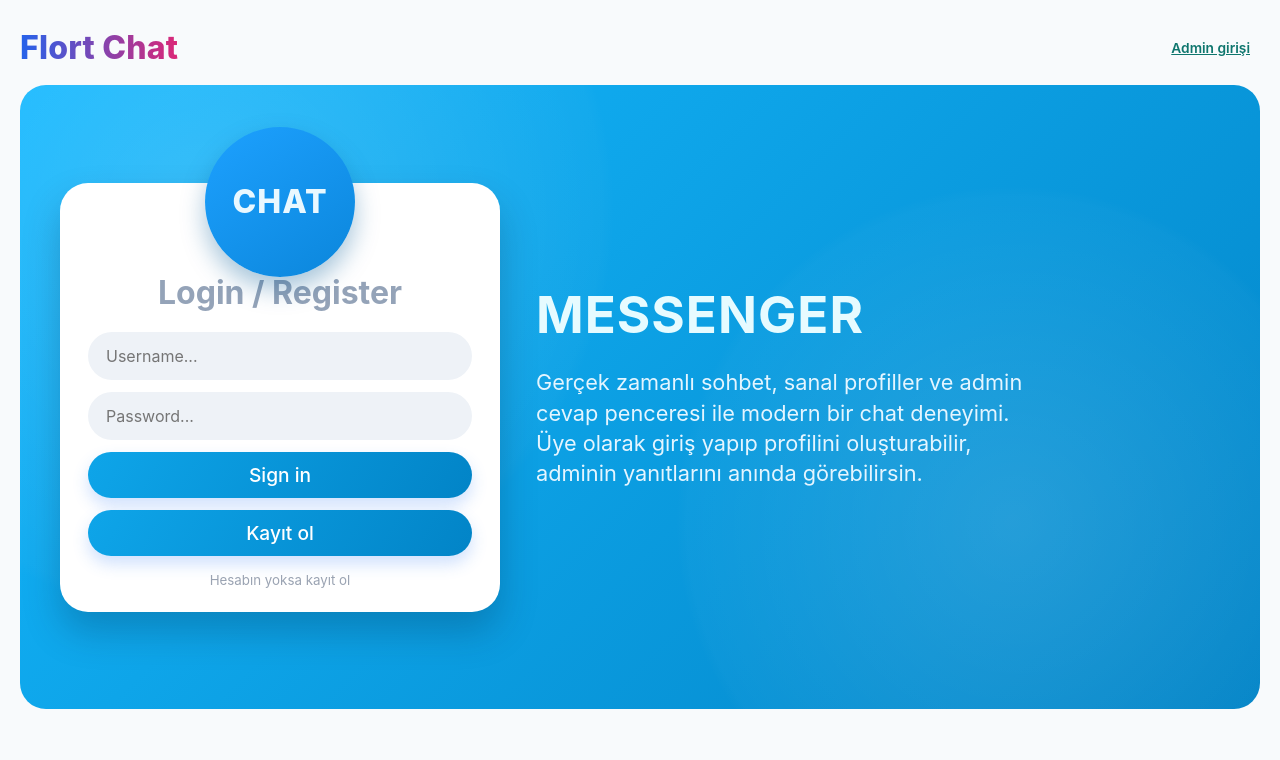
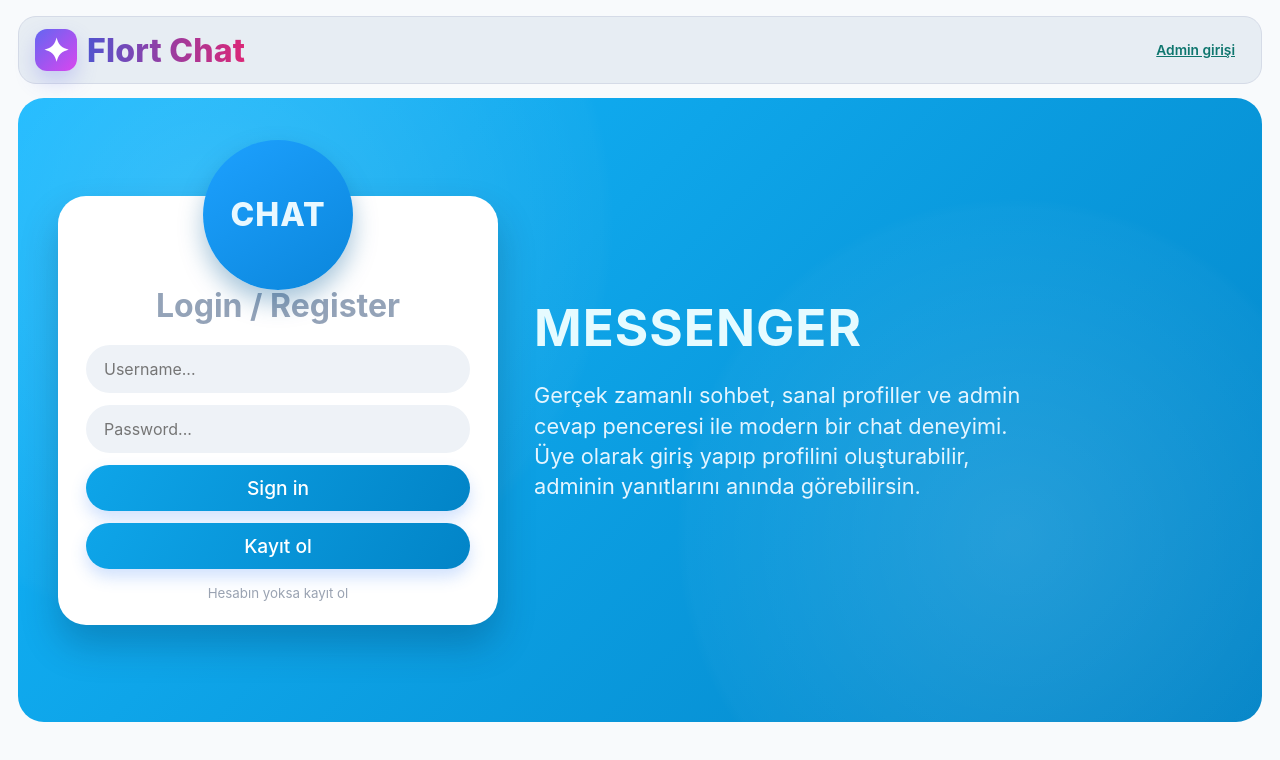
Before and after one commit to muhammetyakac-cell/Flort, a React (Vite) app: page / in a window 1280 px wide. Shown: the top 760 px of the page. Built offline with nearby package versions, Linux system fonts and the light colour scheme.

Commit message:
Apply compact modern visual system across admin and user layouts

```diff
--- a/src/styles.css
+++ b/src/styles.css
@@ -671,3 +671,160 @@ button.active { background: linear-gradient(135deg, #0891b2, #2563eb); }
     transform: translateY(0) scale(1);
   }
 }
+
+/* --- Compact modern refresh (admin + user) --- */
+.layout {
+  max-width: 1380px;
+  padding: 16px 18px 12px;
+}
+
+header {
+  background: rgba(226, 232, 240, 0.75);
+  border: 1px solid #d5dbe7;
+  border-radius: 18px;
+  padding: 12px 16px;
+  margin-bottom: 14px;
+}
+
+header h1 {
+  display: flex;
+  align-items: center;
+  gap: 10px;
+}
+
+header h1::before {
+  content: '✦';
+  width: 42px;
+  height: 42px;
+  border-radius: 12px;
+  display: grid;
+  place-items: center;
+  color: #fff;
+  background: linear-gradient(135deg, #6366f1, #d946ef);
+  box-shadow: 0 10px 20px rgba(99, 102, 241, 0.25);
+}
+
+header > button {
+  width: auto;
+  padding: 10px 20px;
+  border-radius: 999px;
+  background: #ffffff;
+  color: #334155;
+  border: 1px solid #d8e0ec;
+  box-shadow: 0 4px 12px rgba(15, 23, 42, 0.08);
+}
+
+.card {
+  background: #f8fafc;
+  border: 1px solid #e2e8f0;
+  border-radius: 28px;
+  padding: 16px;
+  box-shadow: 0 12px 24px rgba(15, 23, 42, 0.08);
+}
+
+.admin-modern,
+.user-dashboard {
+  gap: 12px;
+}
+
+.thread-item.modern,
+.profile-item {
+  border-radius: 18px;
+  background: #eef2f8;
+  color: #1e293b;
+  border: 1px solid transparent;
+  box-shadow: none;
+}
+
+.thread-item.modern.active,
+.profile-item.active {
+  color: #fff;
+  background: linear-gradient(135deg, #3b82f6, #4f46e5);
+}
+
+.thread-item.modern.active small,
+.profile-item.active small,
+.profile-item.active strong {
+  color: #e2e8f0;
+}
+
+.chat-header {
+  background: #f8fafc;
+  border-radius: 16px;
+  padding: 8px 12px;
+  margin-bottom: 10px;
+}
+
+.chat-box {
+  border-radius: 22px;
+  padding: 14px;
+  background: #f8fafc;
+}
+
+.msg {
+  padding: 12px 14px;
+}
+
+.msg span {
+  font-weight: 700;
+  color: #334155;
+}
+
+.row input,
+textarea {
+  border-radius: 999px;
+  background: #ffffff;
+}
+
+textarea {
+  border-radius: 20px;
+  min-height: 74px;
+}
+
+.row button,
+.admin-center > button:last-child {
+  width: auto;
+  min-width: 110px;
+  border-radius: 999px;
+}
+
+.quick-replies {
+  gap: 10px;
+  margin: 10px 0;
+}
+
+.chip {
+  background: rgba(219, 234, 254, 0.7);
+  border: 1px solid rgba(147, 197, 253, 0.5);
+  border-radius: 999px;
+  padding: 7px 14px;
+}
+
+.chip:nth-child(odd) {
+  background: rgba(251, 207, 232, 0.5);
+  border-color: rgba(244, 114, 182, 0.4);
+}
+
+.meta {
+  background: #f1f5f9;
+  border-radius: 18px;
+  border: 1px solid #e2e8f0;
+}
+
+.profile-photo {
+  border-radius: 28px;
+}
+
+.status {
+  text-align: center;
+  color: #64748b;
+  letter-spacing: 2px;
+  font-size: .82rem;
+}
+
+@media (max-width: 1200px) {
+  header {
+    flex-wrap: wrap;
+    gap: 10px;
+  }
+}
```
